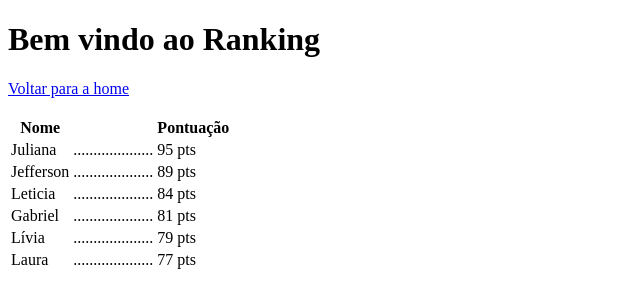
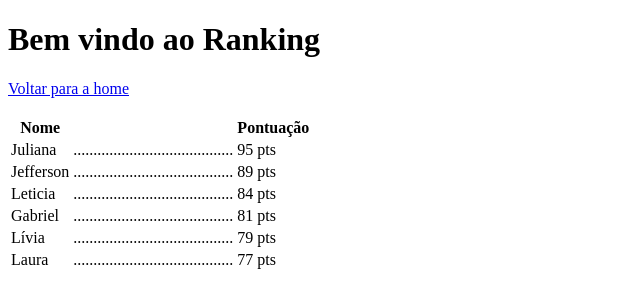
Before and after one commit to jefferson29rodrigues/projeto-vercel, a Next.js app: page /ranking in a window 1280 px wide. Shown: the top 308 px of the page, without its empty margins (0-640 px from the left). Built offline with nearby package versions, Linux system fonts and the light colour scheme.

Commit message:
next/link adicionado

```diff
--- a/pages/index.js
+++ b/pages/index.js
@@ -1,4 +1,5 @@
 import {useState} from 'react';
+import Link from 'next/link';
 
 function Home() {
     return (
@@ -7,7 +8,9 @@ function Home() {
             <h1>Sejam Bem Vindos</h1>
             <h1>Site do Jeff e da Juh</h1>
 
-            <a href="/ranking">ir para o ranking</a>
+            <Link href="/ranking">
+                <a>ir para o ranking</a>
+            </Link>
 
             <Contador />
 
--- a/pages/ranking.js
+++ b/pages/ranking.js
@@ -1,9 +1,13 @@
+import Link from 'next/link';
+
 function Ranking() {
     return (
         <div>
             <h1>Bem vindo ao Ranking</h1>
 
-            <a href="/">Voltar para a home</a>
+            <Link href="/">
+                <a>Voltar para a home</a>
+            </Link>
 
             <br/><br/>
 
@@ -18,32 +22,32 @@ function Ranking() {
                 <tbody>
                     <tr>
                         <td>Juliana</td>
-                        <td>....................</td>
+                        <td>........................................</td>
                         <td>95 pts</td>
                     </tr>
                     <tr>
                         <td>Jefferson</td>
-                        <td>....................</td>
+                        <td>........................................</td>
                         <td>89 pts</td>
                     </tr>
                     <tr>
                         <td>Leticia</td>
-                        <td>....................</td>
+                        <td>........................................</td>
                         <td>84 pts</td>
                     </tr>
                     <tr>
                         <td>Gabriel</td>
-                        <td>....................</td>
+                        <td>........................................</td>
                         <td>81 pts</td>
                     </tr>
                     <tr>
                         <td>Lívia</td>
-                        <td>....................</td>
+                        <td>........................................</td>
                         <td>79 pts</td>
                     </tr>
                     <tr>
                         <td>Laura</td>
-                        <td>....................</td>
+                        <td>........................................</td>
                         <td>77 pts</td>
                     </tr>
                 </tbody>
```
